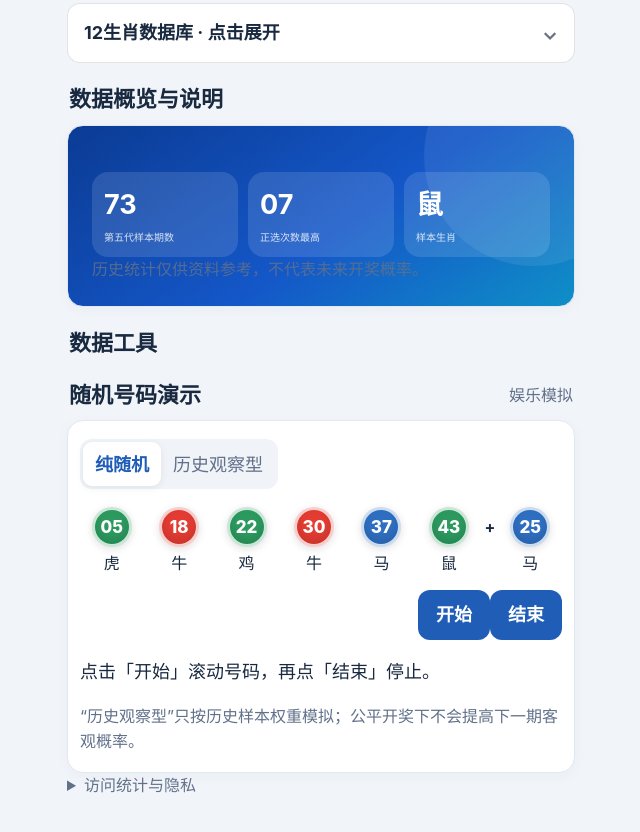
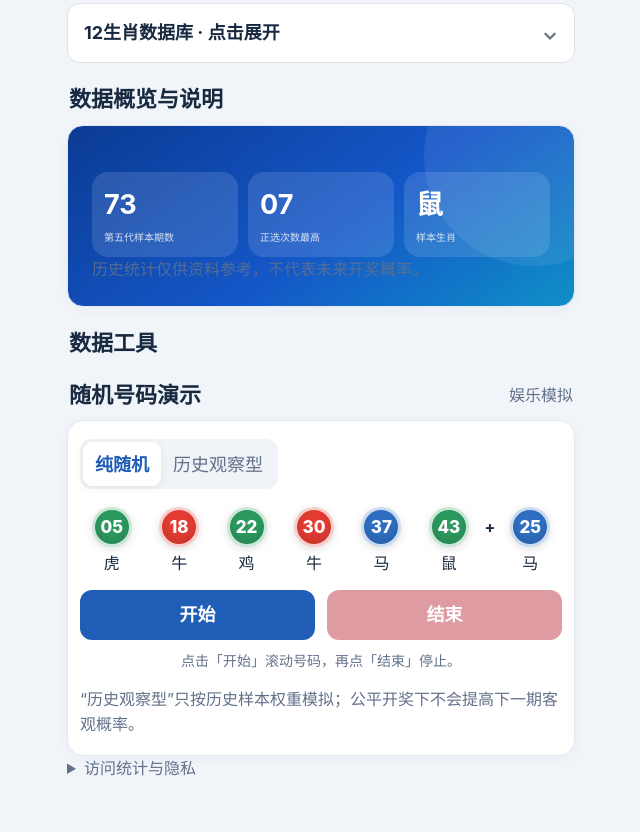
Before and after one commit to king8899vip-a11y/marksix-analyzer, a plain HTML site: page index.html in a window 1280 px wide. Shown: the part 1023-1855 px from the top of the page, without its empty margins (319-959 px from the left). Drawn offline with Linux system fonts and the light colour scheme; no server answers.

Commit message:
Style rolling demo controls and motion accessibly

```diff
--- a/styles.css
+++ b/styles.css
@@ -106,3 +106,13 @@ body.dark{--bg:#101925;--card:#1b2737;--text:#eef3fa;--muted:#b0bdd0;--blue:#8bb
 .history-more{display:block;width:100%;padding:12px;margin-top:10px;border:1px solid var(--line);border-radius:10px;background:var(--card);color:var(--blue);font-weight:650}
 .history-more[hidden]{display:none}
 @media(max-width:360px){.history-ball{width:30px;height:30px;flex-basis:30px;font-size:12px}.history-balls{gap:2px}}
+
+/* Interactive rolling number demonstration */
+.pick-actions{display:flex;justify-content:center;gap:12px;flex-wrap:wrap}
+.pick-actions #pickStartBtn,.pick-actions #pickStopBtn{flex:1;min-width:110px;min-height:48px;font-size:17px;font-weight:750}
+.pick-actions #pickStopBtn{background:#ba2432;color:#fff}
+.pick-actions button:disabled{opacity:.45;cursor:not-allowed}
+.pick-status{text-align:center;color:var(--muted);font-size:14px;line-height:1.5;margin:10px 0 0}
+.pick-balls.is-rolling .ball{animation:pick-number-pulse .2s ease-in-out infinite alternate}
+@keyframes pick-number-pulse{from{transform:translateY(-2px);filter:brightness(1.04)}to{transform:translateY(2px);filter:brightness(.96)}}
+@media(prefers-reduced-motion:reduce){.pick-balls.is-rolling .ball{animation:none}}
```
